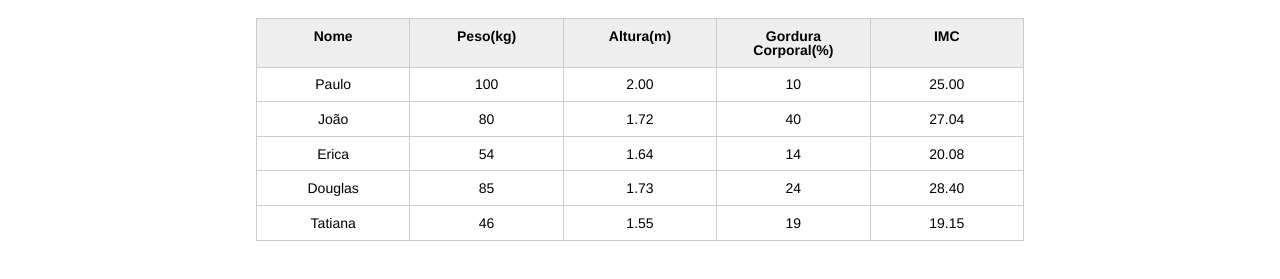
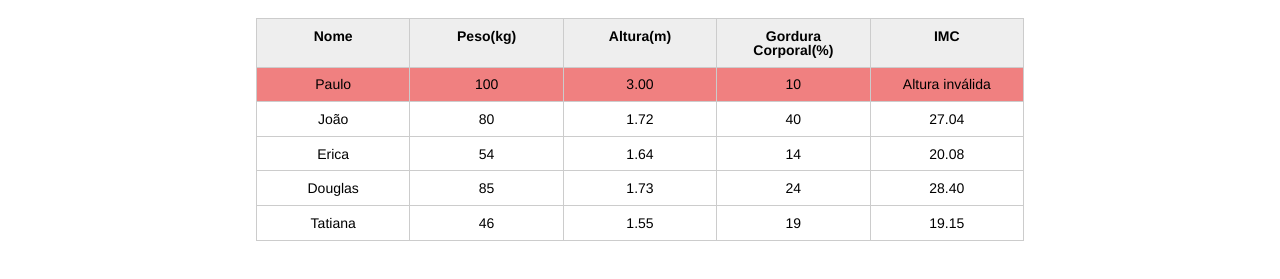
Before and after one commit to brunocarrard/aparecida-nutricao, a plain HTML site: page index.html in a window 1280 px wide. Shown: the part 123-402 px from the top of the page. Drawn offline with Linux system fonts and the light colour scheme.

Commit message:
adicionado feature de mudanca de cor em caso de erro

```diff
--- a/css/index.css
+++ b/css/index.css
@@ -132,3 +132,7 @@ button[disabled=disabled], button:disabled {
 .campo-invalido{
 	border: 1px solid red;
 }
+
+.paciente-invalido {
+	background-color: lightcoral
+}
--- a/index.html
+++ b/index.html
@@ -32,7 +32,7 @@
 						<tr class="paciente" data-paciente>
 							<td class="info-nome" data-nome>Paulo</td>
 							<td class="info-peso" data-peso>100</td>
-							<td class="info-altura" data-altura>2.00</td>
+							<td class="info-altura" data-altura>3.00</td>
 							<td class="info-gordura" data-gordura>10</td>
 							<td class="info-imc" data-imc>0</td>
 						</tr>
--- a/js/main.js
+++ b/js/main.js
@@ -18,16 +18,18 @@ for (i = 0; i < pacientes.length; i++) {
     if (peso < 0 || peso >300) {
         console.log('peso invalido')
         pesoValido = false
+        paciente.classList.add('paciente-invalido')
+        tdImc.textContent = "Peso inválido"
     }
 
     if (altura <= 0 || altura >= 3) {
         console.log('altura invalida')
         alturaValida = false
+        paciente.classList.add('paciente-invalido')
+        tdImc.textContent = "Altura inválida"
     }
 
     if (alturaValida == true && pesoValido == true) {
         tdImc.textContent = imc.toFixed(2)
-    }else{
-        tdImc.textContent = "Altura ou peso inválidos"
     }
 }
```
